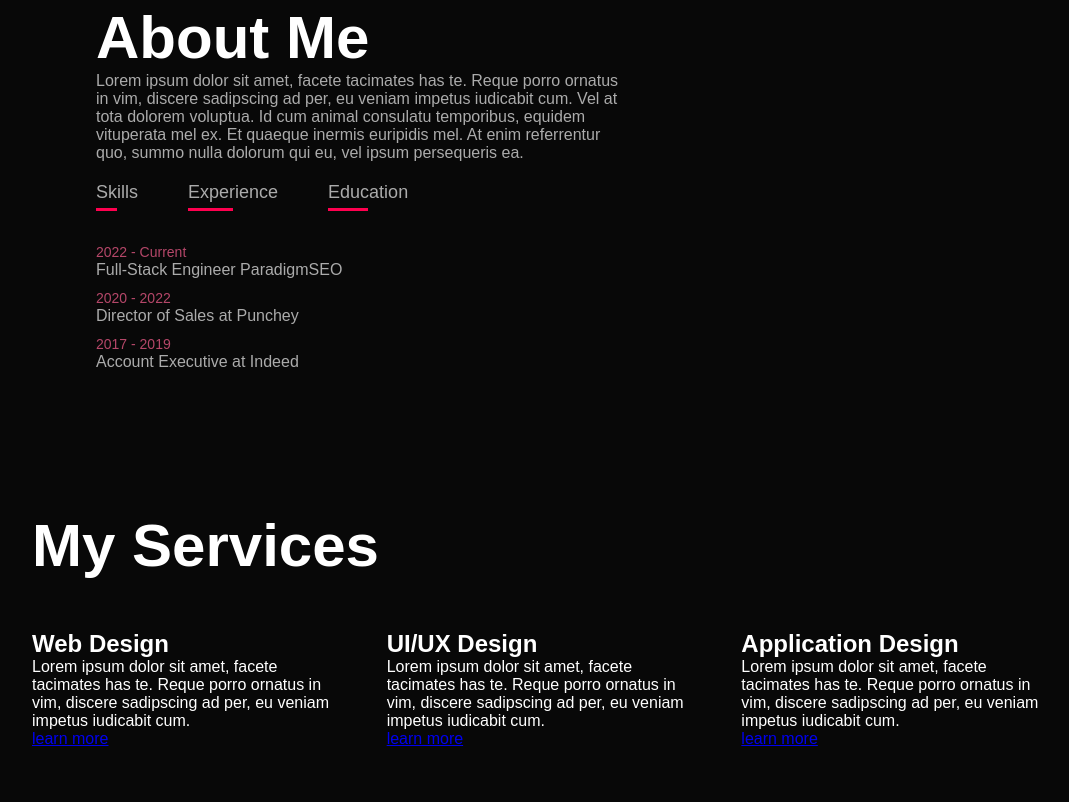
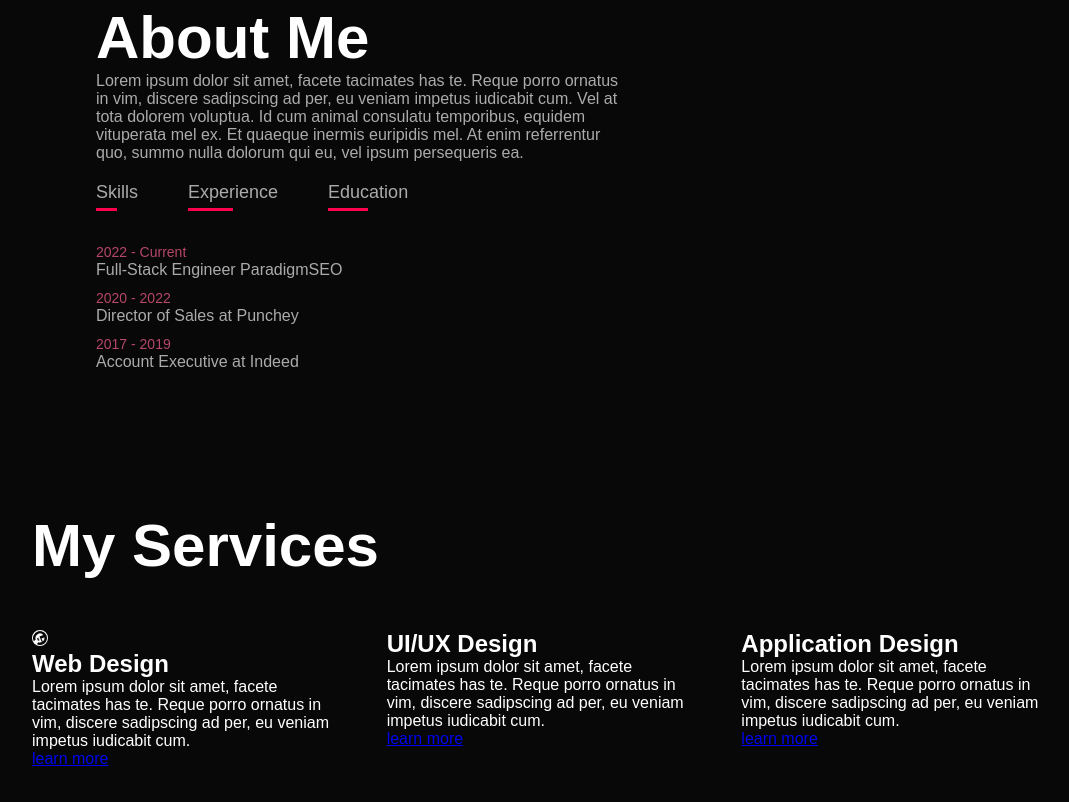
Before and after one commit to iAM7ander/portfolio, a plain HTML site: page index.html in a window 1280 px wide. Shown: the part 2015-2817 px from the top of the page, without its empty margins (96-1165 px from the left). Drawn offline with Linux system fonts and the light colour scheme.

Commit message:
added bootstrap icon

```diff
--- a/index.html
+++ b/index.html
@@ -73,6 +73,10 @@
             <h1 class="sub-title">My Services</h1>
             <div class="services-list">
                 <div>
+                    <svg xmlns="http://www.w3.org/2000/svg" width="16" height="16" fill="currentColor" class="bi bi-wrench-adjustable-circle" viewBox="0 0 16 16">
+                        <path d="M12.496 8a4.491 4.491 0 0 1-1.703 3.526L9.497 8.5l2.959-1.11c.027.2.04.403.04.61Z"/>
+                        <path d="M16 8A8 8 0 1 1 0 8a8 8 0 0 1 16 0Zm-1 0a7 7 0 1 0-13.202 3.249l1.988-1.657a4.5 4.5 0 0 1 7.537-4.623L7.497 6.5l1 2.5 1.333 3.11c-.56.251-1.18.39-1.833.39a4.49 4.49 0 0 1-1.592-.29L4.747 14.2A7 7 0 0 0 15 8Zm-8.295.139a.25.25 0 0 0-.288-.376l-1.5.5.159.474.808-.27-.595.894a.25.25 0 0 0 .287.376l.808-.27-.595.894a.25.25 0 0 0 .287.376l1.5-.5-.159-.474-.808.27.596-.894a.25.25 0 0 0-.288-.376l-.808.27.596-.894Z"/>
+                      </svg>
                     <h2>Web Design</h2>
                      <p>Lorem ipsum dolor sit amet, facete tacimates has te. Reque porro ornatus in vim, discere sadipscing ad per, eu veniam impetus iudicabit cum.</p>
                     <a href="#">learn more</a>
```
